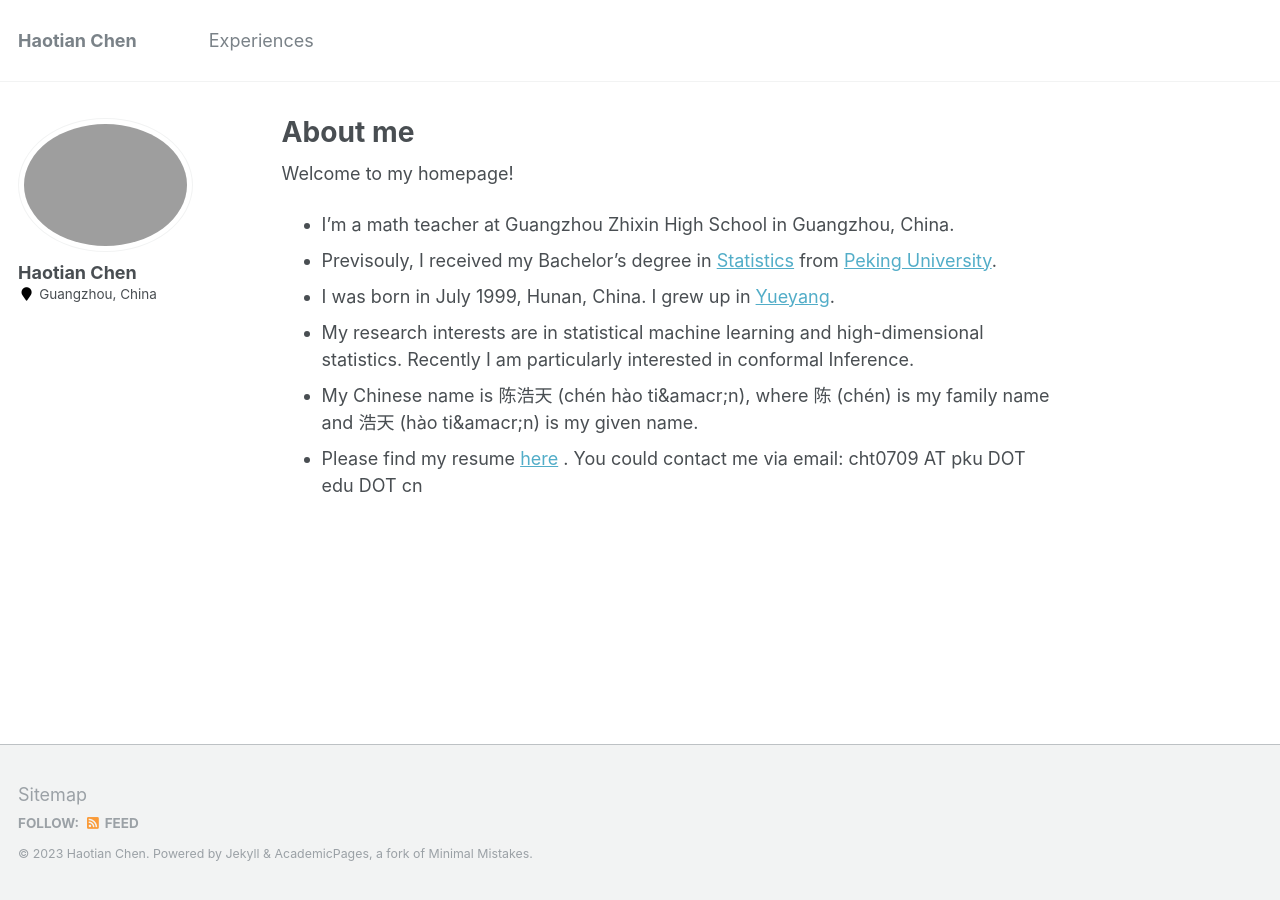
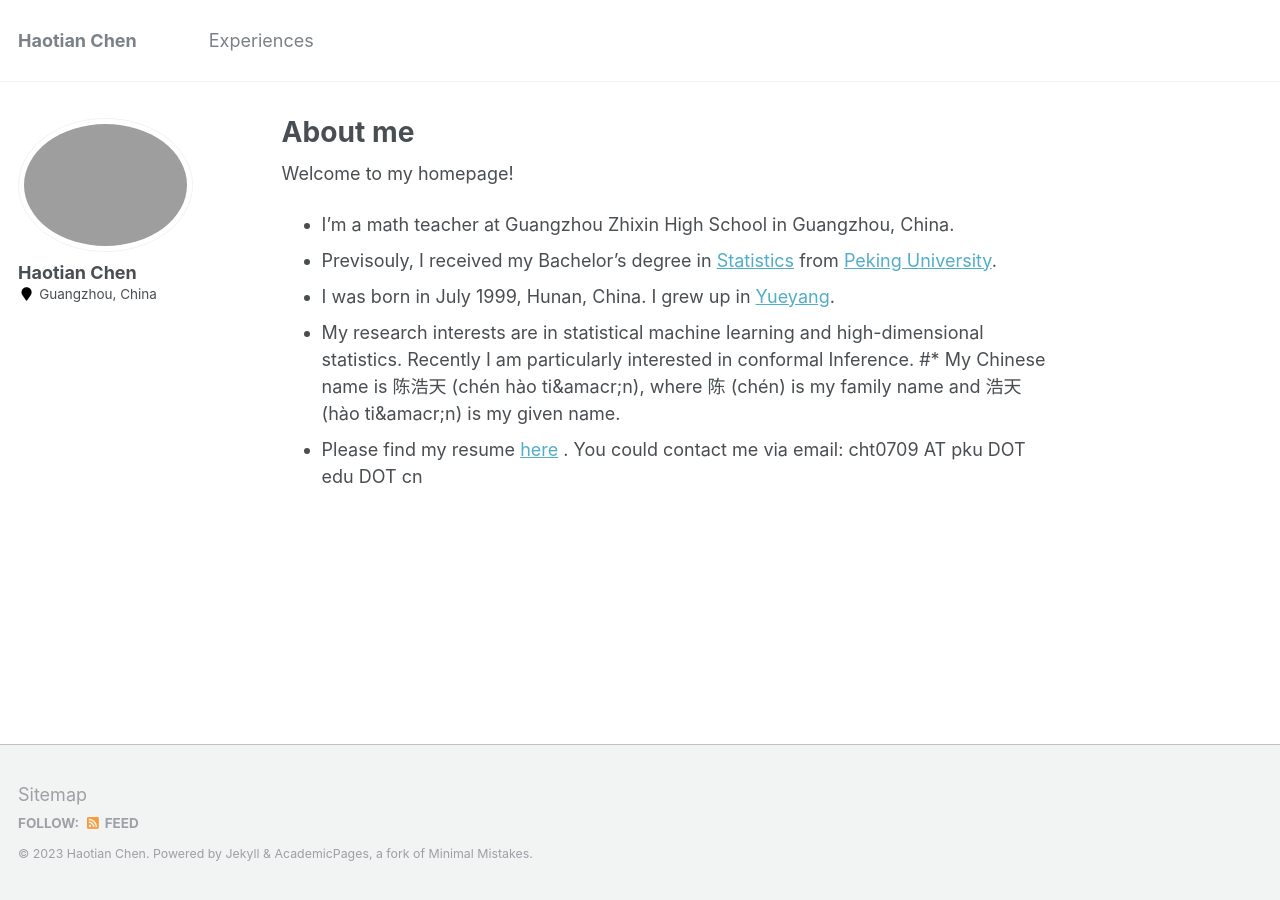
Before and after one commit to haotianchen1999/haotianchen1999.github.io, a Jekyll site: the page built from _pages/about.md, in a window 1280 px wide. Built offline with Jekyll 4.4.1, drawn with Linux system fonts in a browser that asks for light colours.

```diff
--- a/_pages/about.md
+++ b/_pages/about.md
@@ -13,5 +13,5 @@ Welcome to my homepage!
 * Previsouly, I received my Bachelor's degree in <a href="http://english.math.pku.edu.cn/">Statistics</a> from <a href="https://english.pku.edu.cn/">Peking University</a>.
 * I was born in July 1999, Hunan, China. I grew up in [Yueyang](https://en.wikipedia.org/wiki/Yueyang).
 * My research interests are in statistical machine learning and high-dimensional statistics. Recently I am particularly interested in conformal Inference.
-* My Chinese name is 陈浩天 (ch&eacute;n h&agrave;o ti&amacr;n), where 陈 (ch&eacute;n) is my family name and 浩天 (h&agrave;o ti&amacr;n) is my given name.
+#* My Chinese name is 陈浩天 (ch&eacute;n h&agrave;o ti&amacr;n), where 陈 (ch&eacute;n) is my family name and 浩天 (h&agrave;o ti&amacr;n) is my given name.
 * Please find my resume [here](https://haotianchen1999.github.io/files/HaotianChen_CV.pdf) . You could contact me via email: cht0709 AT pku DOT edu DOT cn
```
